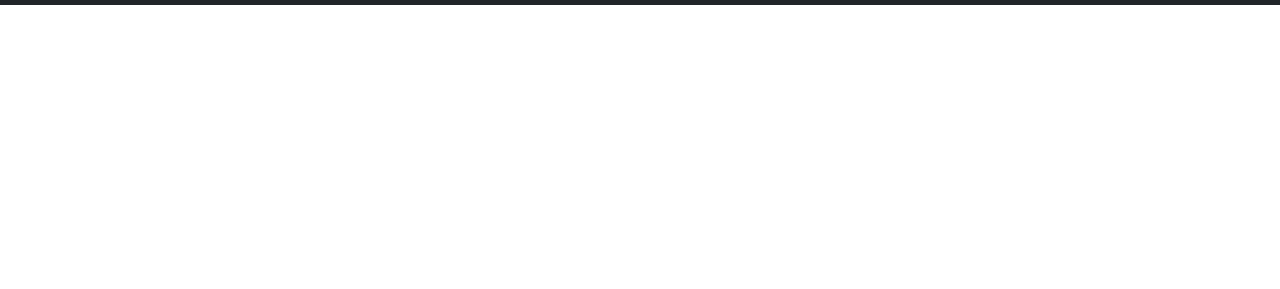
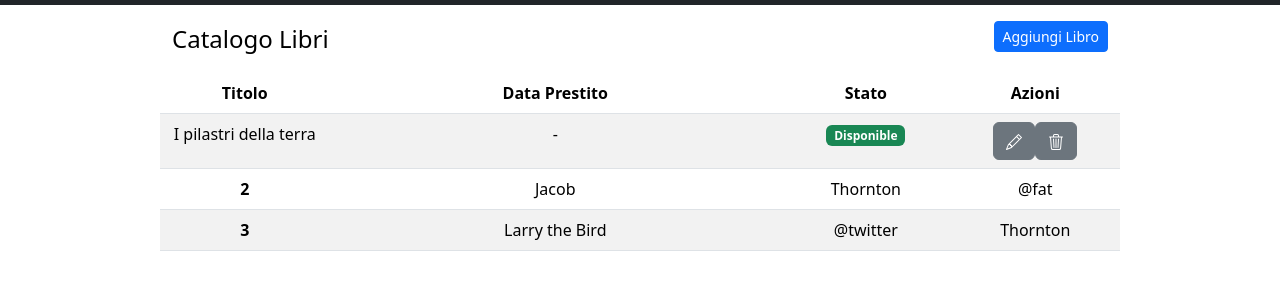
Before and after one commit to VictorBruschelli/html-css-bootstrap-dashboard, a plain HTML site: page index.html in a window 1280 px wide. Shown: the part 63-352 px from the top of the page. Drawn offline with nearby package versions, Linux system fonts and the light colour scheme.

Commit message:
desenvolvimento tabella

```diff
--- a/css/style.css
+++ b/css/style.css
@@ -1,3 +1,6 @@
 .nav-item{
     font-size: 13px;
 }
+.container {
+    max-width: 960px;
+  }
--- a/index.html
+++ b/index.html
@@ -5,7 +5,7 @@
     <meta charset="UTF-8">
     <meta name="viewport" content="width=device-width, initial-scale=1.0">
     <!--link font-->
-
+   <!--non riesco a mettere il font-->
     <!--link font-->
     <!--bootstrap-->
     <link href="https://cdn.jsdelivr.net/npm/bootstrap@5.3.3/dist/css/bootstrap.min.css" rel="stylesheet" integrity="sha384-QWTKZyjpPEjISv5WaRU9OFeRpok6YctnYmDr5pNlyT2bRjXh0JMhjY6hW+ALEwIH" crossorigin="anonymous">
@@ -60,7 +60,62 @@
               </nav>
           <!--navbar-->
     </header>
-    <main>    </main>
+    <main>
+        <!--h1 e botton-->
+        <div class="container d-flex flex-wrap justify-content-center pt-3 pb-3">
+            <a href="/" class="d-flex align-items-center mb-3 mb-lg-0 me-lg-auto link-body-emphasis text-decoration-none">
+              <span class="fs-4">Catalogo Libri</span>
+            </a>
+                <div class="text-end">
+                  <button type="button" class="btn btn-primary btn-sm">Aggiungi Libro</button>
+                </div>
+              </div>
+        <!--h1 e botton-->
+        <!--table-->
+        <div class="container-fluid">
+        <table class="table-responsive table container text-center table-striped container-fluid">
+            <thead >
+              <tr class="">
+                <th style="width: 15% " scope="col">Titolo</th>
+                <th style="width: 40% " scope="col">Data Prestito</th>
+                <th style="width: 15% " scope="col">Stato</th>
+                <th style="width: 15% " scope="col">Azioni</th>
+              </tr>
+            </thead>
+            <tbody>
+              <tr>
+                <td scope="row">I pilastri della terra</td>
+                <td>-</td>
+                <td><span class="badge text-bg-success">Disponible</span></td>
+                <!--botton pencil, trash-->
+                <td><span><button type="button" class="btn btn-secondary">
+                    <svg xmlns="http://www.w3.org/2000/svg" width="16" height="16" fill="currentColor" class="bi bi-pencil" viewBox="0 0 16 16">
+      <path d="M12.146.146a.5.5 0 0 1 .708 0l3 3a.5.5 0 0 1 0 .708l-10 10a.5.5 0 0 1-.168.11l-5 2a.5.5 0 0 1-.65-.65l2-5a.5.5 0 0 1 .11-.168zM11.207 2.5 13.5 4.793 14.793 3.5 12.5 1.207zm1.586 3L10.5 3.207 4 9.707V10h.5a.5.5 0 0 1 .5.5v.5h.5a.5.5 0 0 1 .5.5v.5h.293zm-9.761 5.175-.106.106-1.528 3.821 3.821-1.528.106-.106A.5.5 0 0 1 5 12.5V12h-.5a.5.5 0 0 1-.5-.5V11h-.5a.5.5 0 0 1-.468-.325"></path>
+    </svg>
+                  </button></span><span><button type="button" class="btn btn-secondary">
+                    <svg xmlns="http://www.w3.org/2000/svg" width="16" height="16" fill="currentColor" class="bi bi-trash3" viewBox="0 0 16 16">
+      <path d="M6.5 1h3a.5.5 0 0 1 .5.5v1H6v-1a.5.5 0 0 1 .5-.5M11 2.5v-1A1.5 1.5 0 0 0 9.5 0h-3A1.5 1.5 0 0 0 5 1.5v1H1.5a.5.5 0 0 0 0 1h.538l.853 10.66A2 2 0 0 0 4.885 16h6.23a2 2 0 0 0 1.994-1.84l.853-10.66h.538a.5.5 0 0 0 0-1zm1.958 1-.846 10.58a1 1 0 0 1-.997.92h-6.23a1 1 0 0 1-.997-.92L3.042 3.5zm-7.487 1a.5.5 0 0 1 .528.47l.5 8.5a.5.5 0 0 1-.998.06L5 5.03a.5.5 0 0 1 .47-.53Zm5.058 0a.5.5 0 0 1 .47.53l-.5 8.5a.5.5 0 1 1-.998-.06l.5-8.5a.5.5 0 0 1 .528-.47M8 4.5a.5.5 0 0 1 .5.5v8.5a.5.5 0 0 1-1 0V5a.5.5 0 0 1 .5-.5"></path>
+    </svg>
+                  </button></span></td>
+              </tr>
+              <!--botton pencil, trash-->
+              <tr>
+                <th scope="row">2</th>
+                <td>Jacob</td>
+                <td>Thornton</td>
+                <td>@fat</td>
+              </tr>
+              <tr>
+                <th scope="row">3</th>
+                <td >Larry the Bird</td>
+                <td>@twitter</td>
+                <td>Thornton</td>
+              </tr>
+            </tbody>
+          </table>
+        </div>
+        <!--table-->
+    </main>
     <footer>   </footer>
 </body>
 </html>
```
